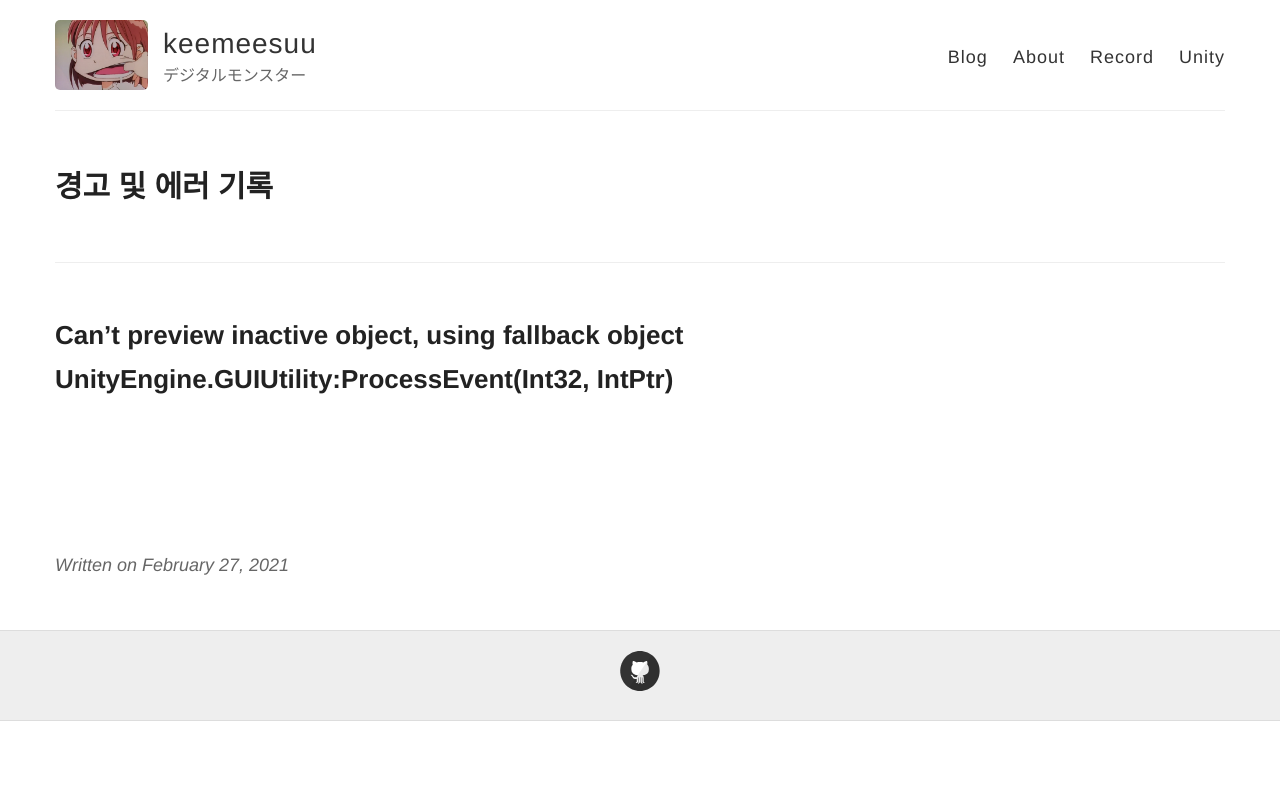
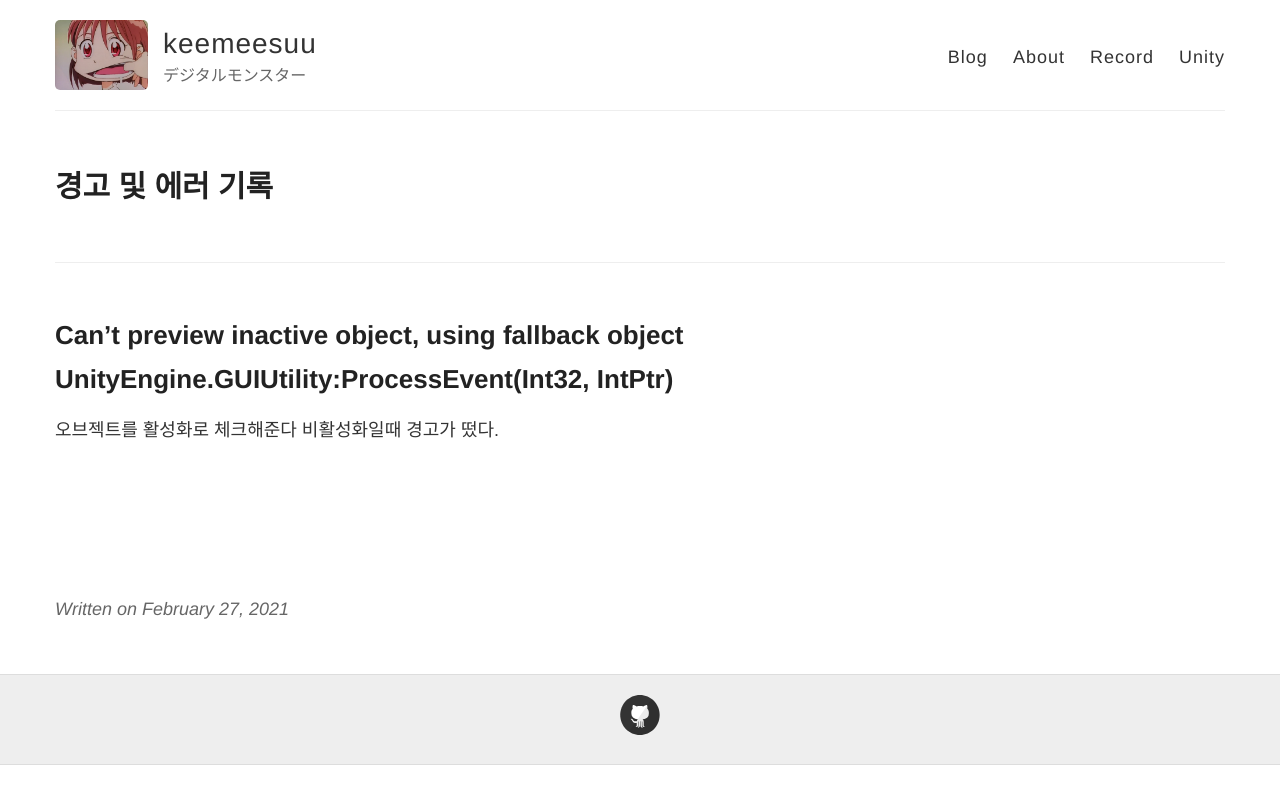
Before and after one commit to keemeesuu/keemeesuu.github.io, a Jekyll site: the page built from _posts/Unity/2021-03-01-경고 및 에러 기록.md, in a window 1280 px wide. Shown: the top 804 px of the page. Built offline with Jekyll 4.4.1, drawn with Linux system fonts in a browser that asks for light colours.

Commit message:
Update 2021-03-01-경고 및 에러 기록.md

```diff
--- a/_posts/Unity/2021-03-01-경고 및 에러 기록.md
+++ b/_posts/Unity/2021-03-01-경고 및 에러 기록.md
@@ -12,6 +12,8 @@ tags: [ unity, Folder ]
 
 ## Can't preview inactive object, using fallback object<br>UnityEngine.GUIUtility:ProcessEvent(Int32, IntPtr)
 
+오브젝트를 활성화로 체크해준다 비활성화일때 경고가 떴다.
+
 
 <!--
 참고
```
